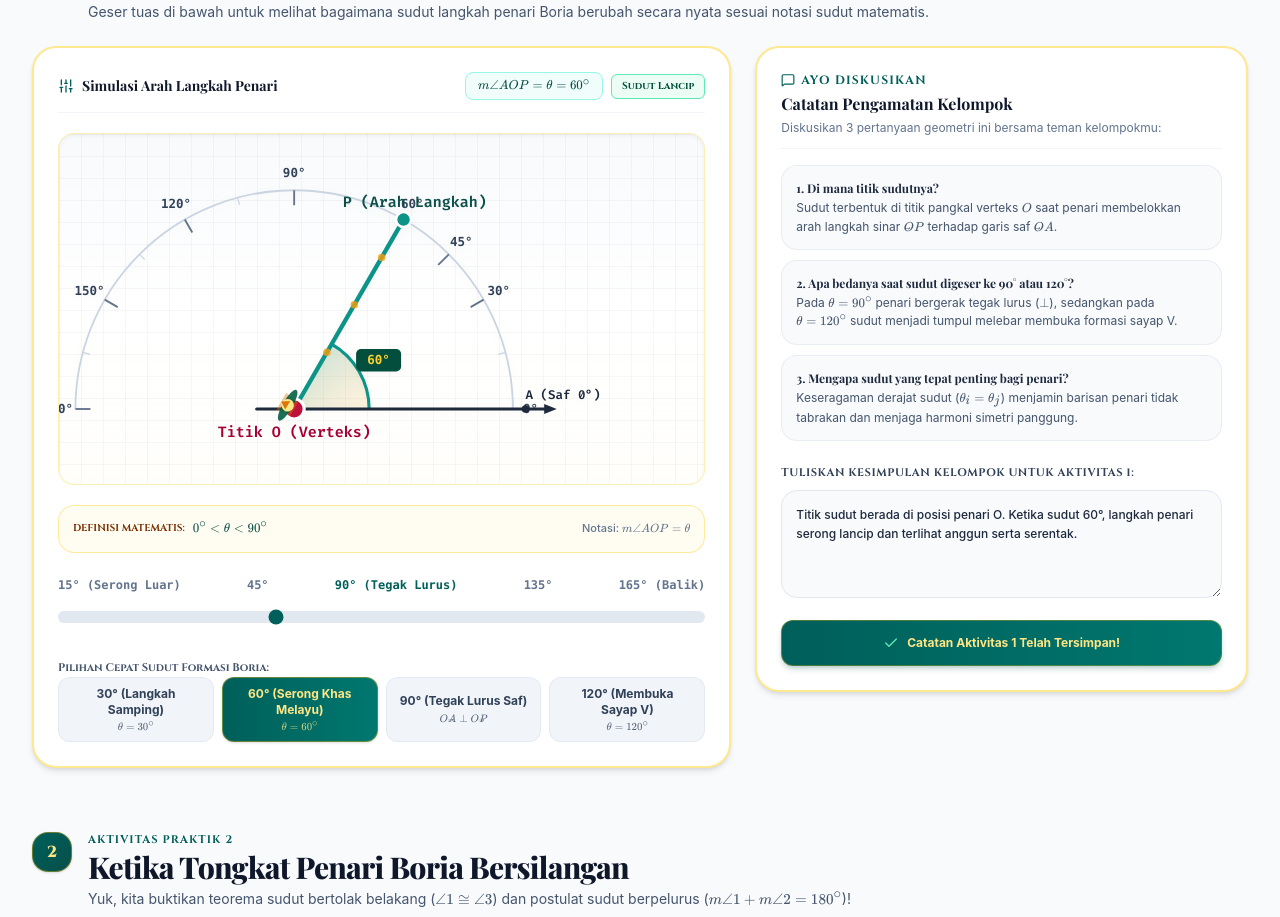
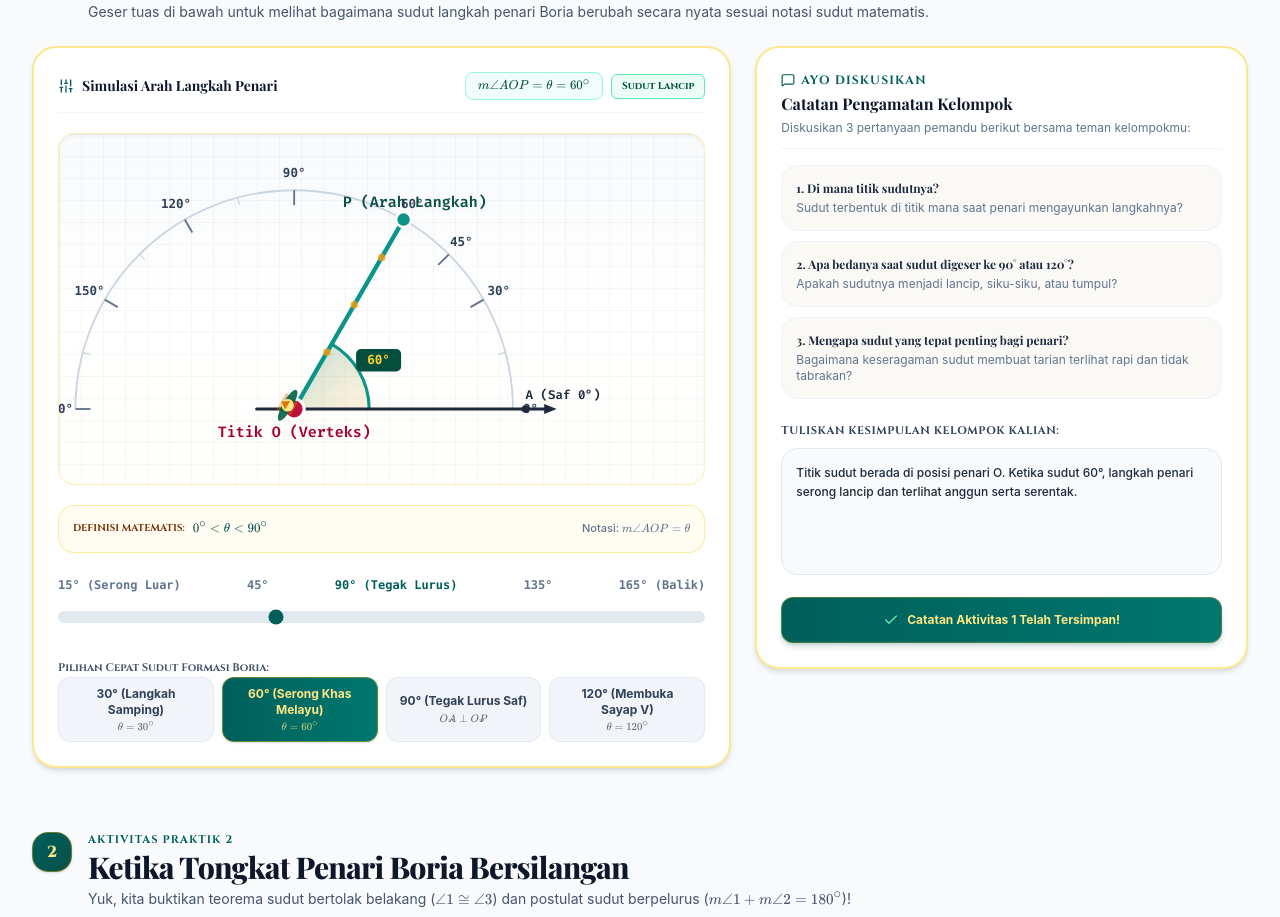
Before and after one commit to akhmadrendy123-creator/Lembar-kerja-Murid, a React (Vite) app: page / in a window 1280 px wide. Shown: the part 3914-4831 px from the top of the page. Built offline with nearby package versions, Linux system fonts and the light colour scheme; a web font is replaced by a local one.

Commit message:
Update Activity1AngleLever.tsx

```diff
--- a/src/components/Activity1AngleLever.tsx
+++ b/src/components/Activity1AngleLever.tsx
@@ -357,7 +357,7 @@ export const Activity1AngleLever: React.FC<Activity1Props> = ({
             </ScrollReveal>
           </div>
 
-          {/* Right Column: Discussion & Group Notes */}
+          {/* Right Column: Discussion & Group Notes (REVISED) */}
           <div className="lg:col-span-5">
             <ScrollReveal direction="right" delay={0.2}>
               <div className="bg-white rounded-3xl border-2 border-amber-200/90 shadow-md p-5 sm:p-6 space-y-4">
@@ -370,36 +370,36 @@ export const Activity1AngleLever: React.FC<Activity1Props> = ({
                     Catatan Pengamatan Kelompok
                   </h3>
                   <p className="text-xs text-slate-500">
-                    Diskusikan 3 pertanyaan geometri ini bersama teman kelompokmu:
+                    Diskusikan 3 pertanyaan pemandu berikut bersama teman kelompokmu:
                   </p>
                 </div>
 
-                {/* 3 Discussion Guide Points with KaTeX */}
+                {/* 3 Discussion Guide Points (Tanpa Jawaban) */}
                 <div className="space-y-2.5 text-xs">
-                  <div className="p-3.5 rounded-2xl bg-slate-50 border border-slate-200/70 space-y-1">
+                  <div className="p-3.5 rounded-2xl bg-[#FAF9F6] border border-slate-100 space-y-1">
                     <div className="font-bold text-slate-800 font-serif-display">
                       1. Di mana titik sudutnya?
                     </div>
-                    <p className="text-slate-600">
-                      Sudut terbentuk di titik pangkal verteks <MathView math="O" /> saat penari membelokkan arah langkah sinar <MathView math="\vec{OP}" /> terhadap garis saf <MathView math="\vec{OA}" />.
+                    <p className="text-slate-500">
+                      Sudut terbentuk di titik mana saat penari mengayunkan langkahnya?
                     </p>
                   </div>
 
-                  <div className="p-3.5 rounded-2xl bg-slate-50 border border-slate-200/70 space-y-1">
+                  <div className="p-3.5 rounded-2xl bg-[#FAF9F6] border border-slate-100 space-y-1">
                     <div className="font-bold text-slate-800 font-serif-display">
                       2. Apa bedanya saat sudut digeser ke 90° atau 120°?
                     </div>
-                    <p className="text-slate-600">
-                      Pada <MathView math="\theta = 90^\circ" /> penari bergerak tegak lurus (<MathView math="\perp" />), sedangkan pada <MathView math="\theta = 120^\circ" /> sudut menjadi tumpul melebar membuka formasi sayap V.
+                    <p className="text-slate-500">
+                      Apakah sudutnya menjadi lancip, siku-siku, atau tumpul?
                     </p>
                   </div>
 
-                  <div className="p-3.5 rounded-2xl bg-slate-50 border border-slate-200/70 space-y-1">
+                  <div className="p-3.5 rounded-2xl bg-[#FAF9F6] border border-slate-100 space-y-1">
                     <div className="font-bold text-slate-800 font-serif-display">
                       3. Mengapa sudut yang tepat penting bagi penari?
                     </div>
-                    <p className="text-slate-600">
-                      Keseragaman derajat sudut (<MathView math="\theta_i = \theta_j" />) menjamin barisan penari tidak tabrakan dan menjaga harmoni simetri panggung.
+                    <p className="text-slate-500">
+                      Bagaimana keseragaman sudut membuat tarian terlihat rapi dan tidak tabrakan?
                     </p>
                   </div>
                 </div>
@@ -407,14 +407,14 @@ export const Activity1AngleLever: React.FC<Activity1Props> = ({
                 {/* Form Textarea */}
                 <div className="space-y-2 pt-2">
                   <label className="block text-[11px] font-bold text-slate-700 uppercase tracking-wider font-cinzel">
-                    Tuliskan Kesimpulan Kelompok untuk Aktivitas 1:
+                    Tuliskan Kesimpulan Kelompok Kalian:
                   </label>
                   <textarea
-                    rows={4}
+                    rows={5}
                     value={notes}
                     onChange={(e) => onNotesChange(e.target.value)}
-                    placeholder="Contoh: Titik sudut berada di posisi penari O. Ketika sudut 60°, langkah penari serong lancip dan terlihat anggun serentak..."
-                    className="w-full p-3.5 text-xs bg-slate-50 border border-slate-200 rounded-2xl focus:outline-none focus:ring-2 focus:ring-teal-700 focus:bg-white transition-all text-slate-800 font-medium leading-relaxed"
+                    placeholder="Ketik hasil diskusi kelompok kalian di sini..."
+                    className="w-full p-3.5 text-xs bg-slate-50 border border-slate-200 rounded-2xl focus:outline-none focus:ring-2 focus:ring-teal-700 focus:bg-white transition-all text-slate-800 font-medium leading-relaxed resize-none"
                   />
                 </div>
 
@@ -432,7 +432,7 @@ export const Activity1AngleLever: React.FC<Activity1Props> = ({
                   ) : (
                     <>
                       <CheckCircle2 className="w-4 h-4 text-amber-300" />
-                      <span>Simpan Catatan Aktivitas 1</span>
+                      <span>Simpan Catatan Pengamatan</span>
                     </>
                   )}
                 </button>
```
